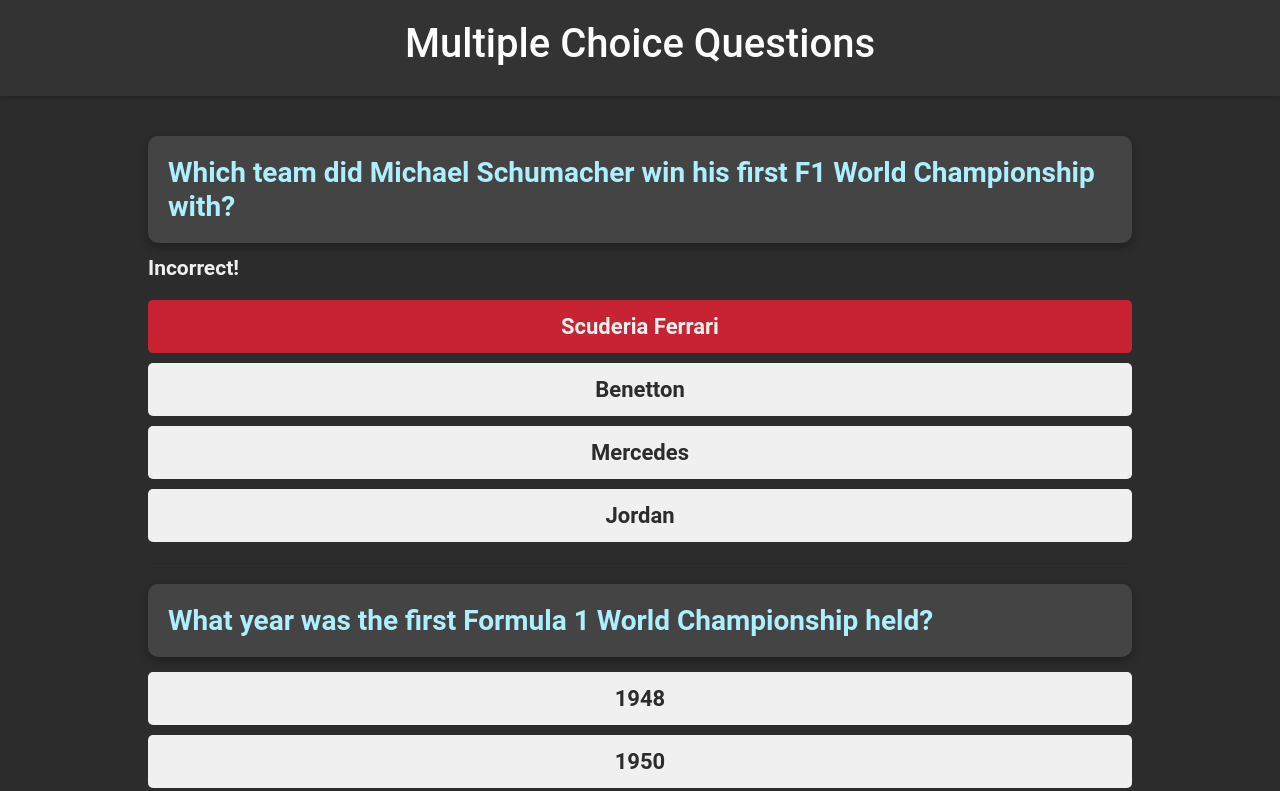
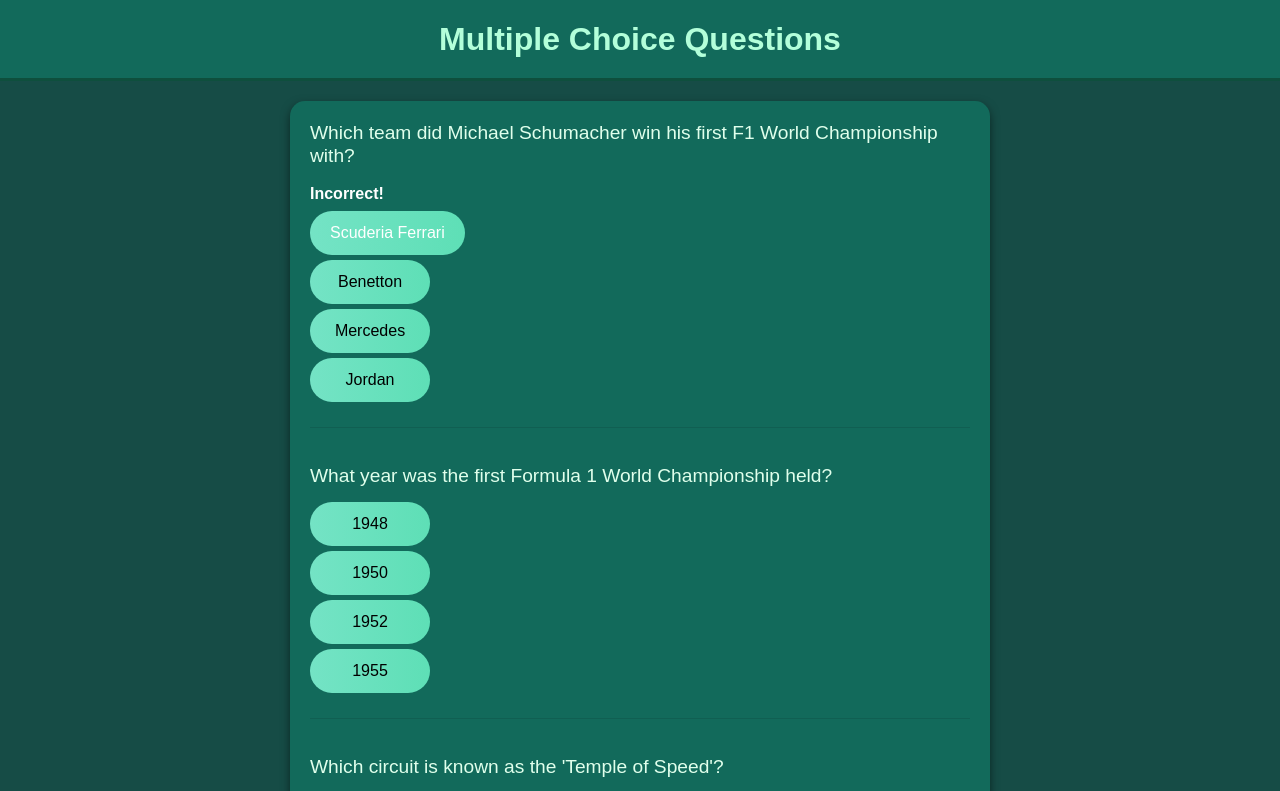
Before and after one commit to Simarbir2112006/MLSC-Project-Team-11, a plain HTML site: page index.html in a window 1280 px wide. Both pictures are taken after a click on the button "Scuderia Ferrari". Shown: the top 791 px of the page. Drawn offline with nearby package versions, Linux system fonts and the light colour scheme.

Commit message:
css changed

```diff
--- a/styles.css
+++ b/styles.css
@@ -1,117 +1,87 @@
-/* General Styles */
 body {
-    background-color: #2c2c2c;
-    color: #f0f0f0;
-    font-family: 'Roboto', sans-serif;
+    background-color: #164C46;
+    font-family: Arial, sans-serif;
     margin: 0;
     padding: 0;
-    display: flex;
-    flex-direction: column;
-    align-items: center;
-    justify-content: flex-start;
-    min-height: 100vh;
+    color: white;
   }
 
   .header {
-    padding: 20px;
+    background-color: #126A5B;
+    padding: 20px 0;
     text-align: center;
-    background-color: #333;
-    width: 100%;
-    color: #fff;
-    box-shadow: 0 2px 5px rgba(0, 0, 0, 0.2);
+    border-bottom: 3px solid #0E4F3D;
+  }
+
+  .header h1 {
+    margin: 0;
+    color: #B3FFDA;
+    font-size: 2rem;
     font-weight: bold;
   }
 
+
   .container {
-    margin: 20px;
-    width: 90%;
-    max-width: 80%;
+    margin: 20px auto;
+    max-width: 700px;
+    background: #126A5B;
+    border-radius: 15px;
     padding: 20px;
-    border-radius: 10px;
+    box-shadow: 0 4px 10px rgba(0, 0, 0, 0.5);
+    display : flex;
+    flex-wrap: wrap;
+    justify-content: space-evenly;
+    align-items:flex-start;
   }
 
   .section {
     margin-bottom: 20px;
+    min-width: 660px;
   }
 
-h2, h3 {
-    color: #aeefff;
-    background-color: #444;
-    box-shadow: 0 4px 8px rgba(0, 0, 0, 0.3);
-    border-radius: 10px;
-    padding: 20px;
-    border-radius: 10px;
+  .section h3 {
+    font-size: 1.2rem;
+    margin-bottom: 15px;
+    color: #E0FFEC;
+  }
+
+  .feedback {
+    margin-top: 10px;
+    font-size: 1rem;
     font-weight: bold;
   }
 
-/* Feedback labels */
-.feedback {
-    font-size: 21px;
-    margin: 10px 0;
-    font-weight: bold;
-    color: #f0f0f0;
-    font-weight: bold;
+  .buttons-container {
+    height:200px;
   }
 
-/* Button styles */
-button.option {
-    background-color: #f0f0f0;
-    color: #2c2c2c;
+  .option {
+    display: block;
+    background: linear-gradient(90deg, #74E3C5, #5EDFB6);
     border: none;
+    color: black;
+    border-radius: 25px;
     padding: 10px 20px;
-    border-radius: 5px;
-    margin: 5px 0;
-    width: 100%;
-    font-size: 22px;
-    font-weight: bold;
+    font-size: 16px;
     cursor: pointer;
-    transition: transform 0.2s ease, box-shadow 0.2s ease;
+    transition: all 0.3s ease;
+    text-align: center;
+    min-width: 120px;
+    margin: 5px 0px 5px 0px;
   }
 
-button.option:hover {
+  .option:hover {
+    background: #5EDFB6;
     transform: scale(1.05);
-    box-shadow: 0 4px 6px rgba(0, 0, 0, 0.3);
+    color: white;
   }
 
-/* Correct and Incorrect styles */
-button.correct, input.correct {
-    background-color: #218838; /* Green */
-    color: #f0f0f0;
+  .correct {
+    background-color: #4CAF50 !important;
+    color: white;
   }
 
-button.incorrect, input.incorrect {
-    background-color: #c82333; /* Red */
-    color: #f0f0f0;
+  .incorrect {
+    background-color: #F44336 !important;
+    color: white;
   }
-
-/* Input box styles */
-.input-box {
-    width: 100%;
-    padding: 10px;
-    border-radius: 5px;
-    border: 1px solid #ccc;
-    margin-top: 10px;
-    font-size: 16px;
-}
-
-/* Submit button */
-.submit-btn {
-    background-color: #f0f0f0;
-    color: #2c2c2c;
-    border: none;
-    padding: 10px 20px;
-    border-radius: 5px;
-    margin-top: 10px;
-    font-size: 16px;
-    cursor: pointer;
-    transition: transform 0.2s ease, box-shadow 0.2s ease;
-}
-
-.submit-btn:hover {
-    transform: scale(1.05);
-    box-shadow: 0 4px 6px rgba(0, 0, 0, 0.3);
-}
-
-button.no-hover {
-    pointer-events: none; /* Disables all mouse interactions */
-}
```
Lines whose indentation alone changed are shown as unchanged.
